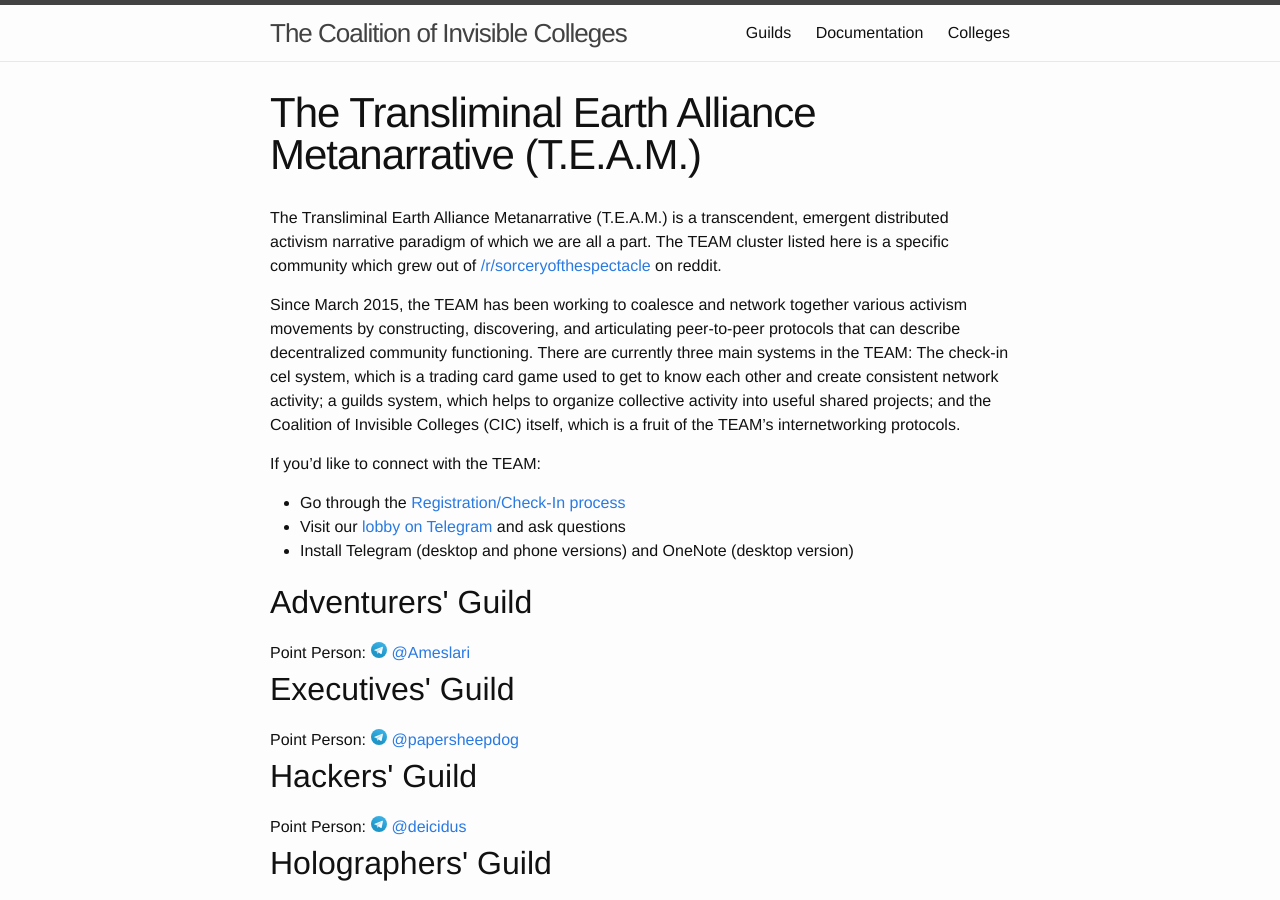
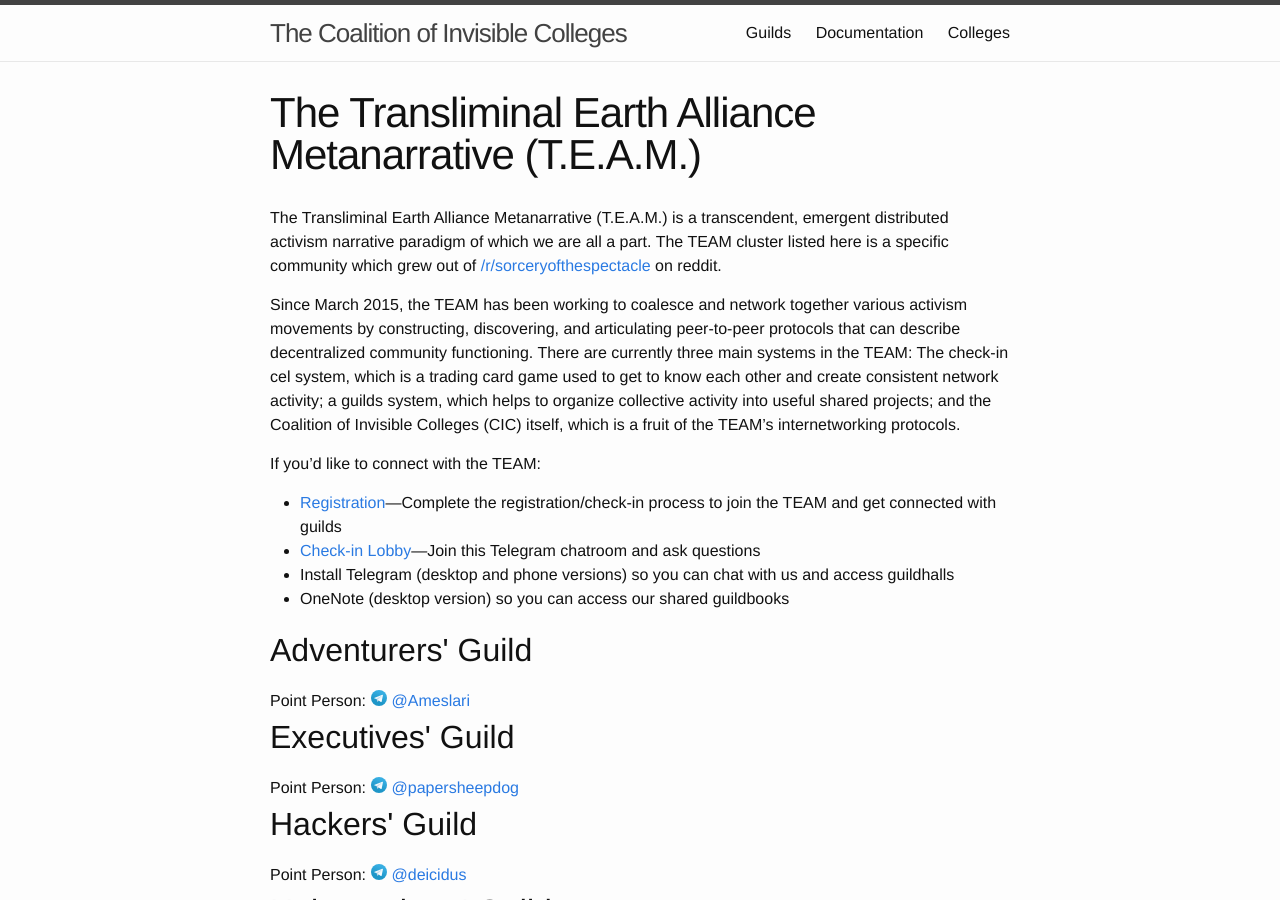
Before and after one commit to coalition-of-invisible-colleges/cic.github.io, a Jekyll site: the page built from colleges/TEAM/index.md, in a window 1280 px wide and 900 px high. Built offline with Jekyll 4.4.1, drawn with Linux system fonts in a browser that asks for light colours.

Commit message:
Updated get involved section

```diff
--- a/colleges/TEAM/index.md
+++ b/colleges/TEAM/index.md
@@ -11,6 +11,7 @@ Since March 2015, the TEAM has been working to coalesce and network together var
 
 If you'd like to connect with the TEAM:
 
-* Go through the [Registration/Check-In process](https://docs.google.com/forms/d/e/1FAIpQLScCkfwaPpZewm0XNX5GjzO_1CvJ1CYEsW0R8lBUUiTsrrYKYA/viewform)
-* Visit our [lobby on Telegram](http://telegram.me/TEAMlobby) and ask questions
-* Install Telegram (desktop and phone versions) and OneNote (desktop version)
+* [Registration](https://docs.google.com/forms/d/e/1FAIpQLScCkfwaPpZewm0XNX5GjzO_1CvJ1CYEsW0R8lBUUiTsrrYKYA/viewform)—Complete the registration/check-in process to join the TEAM and get connected with guilds
+* [Check-in Lobby](http://telegram.me/TEAMlobby)—Join this Telegram chatroom and ask questions
+* Install Telegram (desktop and phone versions) so you can chat with us and access guildhalls
+* OneNote (desktop version) so you can access our shared guildbooks
```
